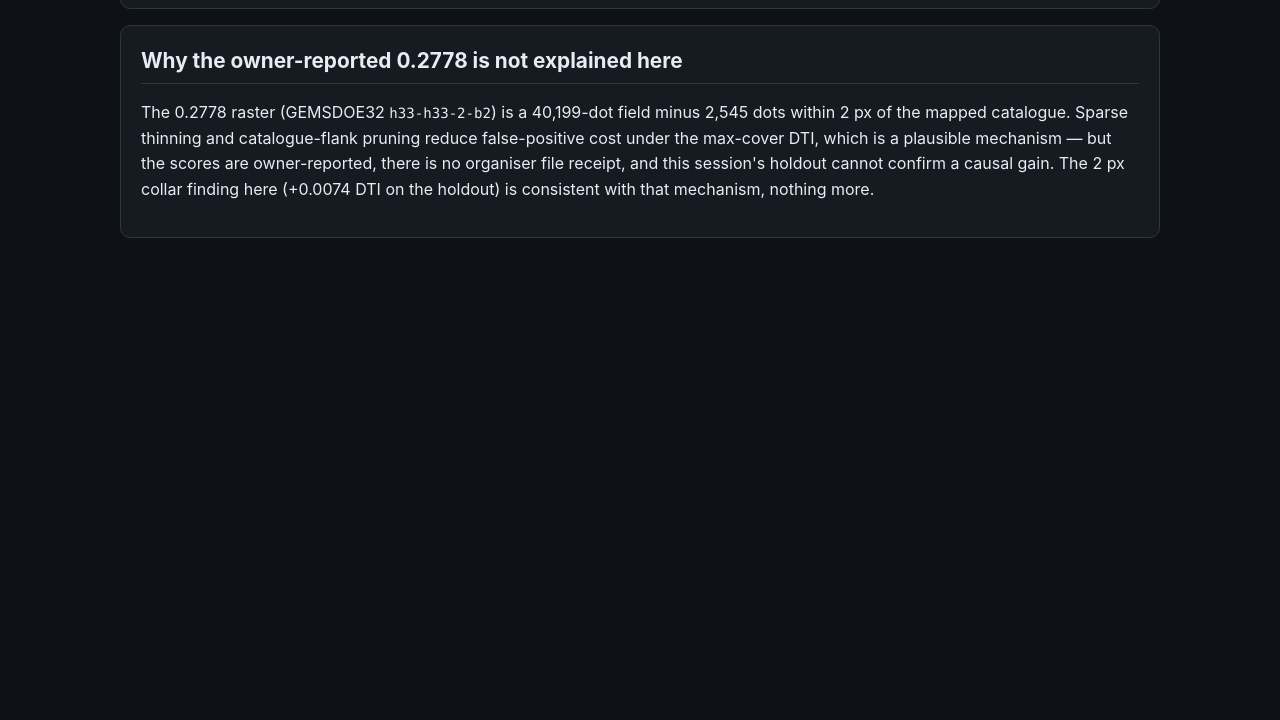
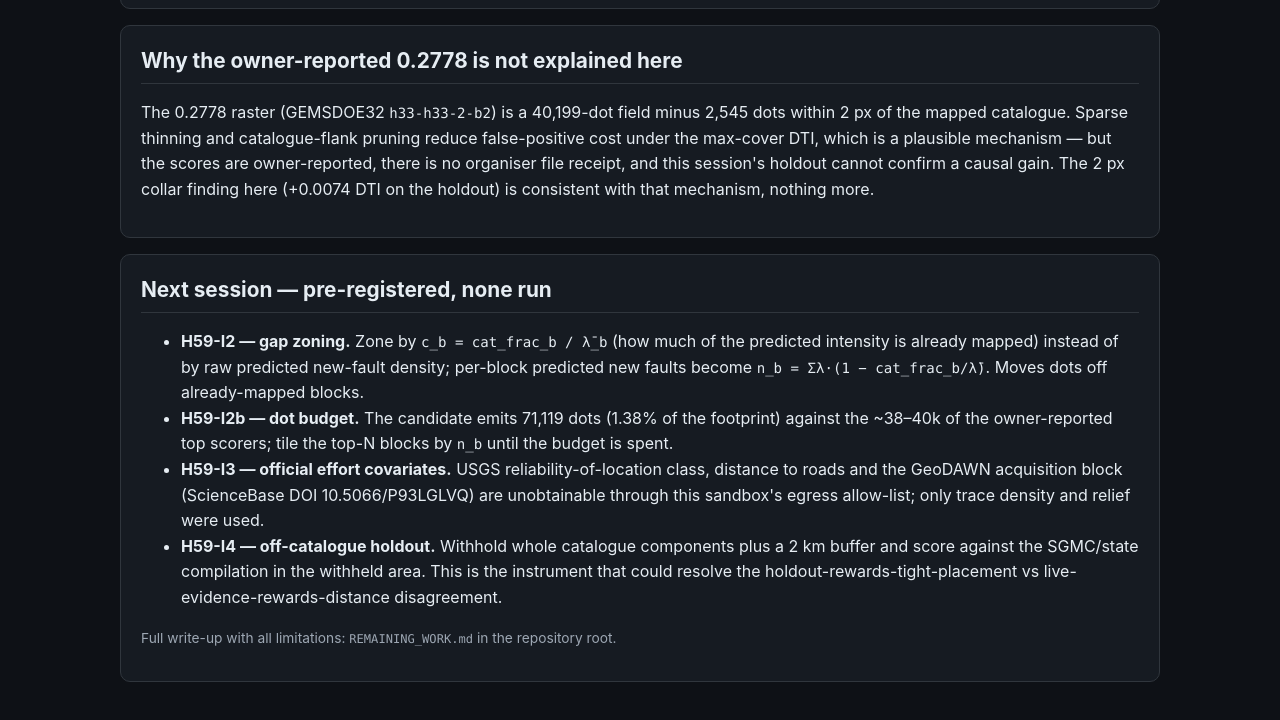
Before and after one commit to buffedlizard55-lab/59GEMSDOE, a plain HTML site: page docs/method.html in a window 1280 px wide. Shown: the part 2834-3554 px from the top of the page. Before the commit the page ends 3168 px from the top, so only its background shows below. Drawn offline with Linux system fonts and the light colour scheme.

Commit message:
59GEMSDOE H59-I: REMAINING_WORK.md — pre-registered next hypotheses and disclosed limitations
Adds the standing remaining-work document (H59-I2 gap zoning, H59-I2b dot budget,
H59-I3 official effort covariates, H59-I4 off-catalogue holdout), links it from the
README and the site's method page, and records the open holdout-vs-live-evidence
disagreement as the highest-value next measurement. Nothing here changes the
verdict: negative on the holdout leg, download OK, submit NO, no slot spent.

Co-authored-by: arena-agent <297053741+arena-agent@users.noreply.github.com>

```diff
--- a/docs/method.html
+++ b/docs/method.html
@@ -136,6 +136,24 @@ max-cover DTI, which is a plausible mechanism — but the scores are owner-repor
 file receipt, and this session's holdout cannot confirm a causal gain. The 2 px collar finding here
 (+0.0074 DTI on the holdout) is consistent with that mechanism, nothing more.</p>
 </div>
+
+<div class="panel">
+<h2 style="margin-top:0">Next session — pre-registered, none run</h2>
+<ul>
+<li><strong>H59-I2 — gap zoning.</strong> Zone by <code>c_b = cat_frac_b / λ̄_b</code> (how much of the
+predicted intensity is already mapped) instead of by raw predicted new-fault density; per-block predicted new
+faults become <code>n_b = Σλ·(1 − cat_frac_b/λ̄)</code>. Moves dots off already-mapped blocks.</li>
+<li><strong>H59-I2b — dot budget.</strong> The candidate emits 71,119 dots (1.38% of the footprint) against the
+~38–40k of the owner-reported top scorers; tile the top-N blocks by <code>n_b</code> until the budget is spent.</li>
+<li><strong>H59-I3 — official effort covariates.</strong> USGS reliability-of-location class, distance to roads
+and the GeoDAWN acquisition block (ScienceBase DOI 10.5066/P93LGLVQ) are unobtainable through this sandbox's
+egress allow-list; only trace density and relief were used.</li>
+<li><strong>H59-I4 — off-catalogue holdout.</strong> Withhold whole catalogue components plus a 2 km buffer and
+score against the SGMC/state compilation in the withheld area. This is the instrument that could resolve the
+holdout-rewards-tight-placement vs live-evidence-rewards-distance disagreement.</li>
+</ul>
+<p class="small">Full write-up with all limitations: <code>REMAINING_WORK.md</code> in the repository root.</p>
+</div>
 </main>
 </body>
 </html>
```
Also changed, not shown: 2 other files.
